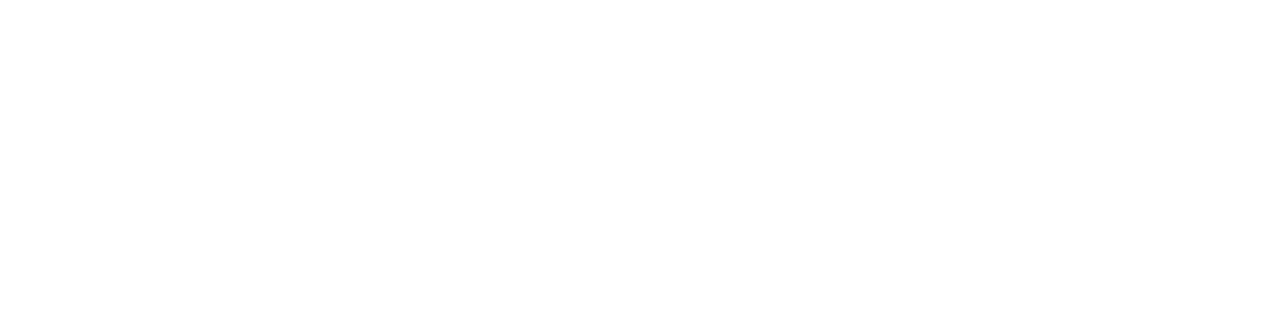
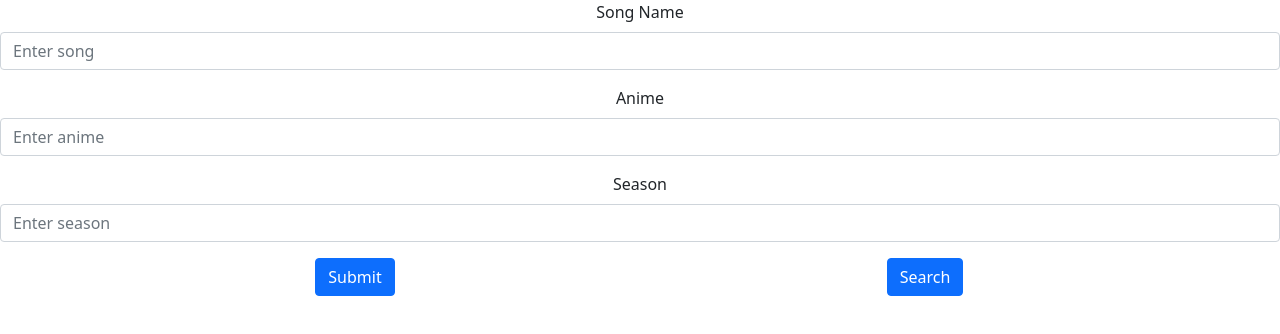
Before and after one commit to davidchen2001/my-anime-database, a React (Create React App) app: page /song-form in a window 1280 px wide. Before the commit this address had no page. Shown: the top 334 px of the page. Built offline with nearby package versions, Linux system fonts and the light colour scheme.

Commit message:
add forms

```diff
--- a/src/App.js
+++ b/src/App.js
@@ -4,6 +4,9 @@
 import {BrowserRouter, Routes, Route} from "react-router-dom";
 
 import Search from './components/Search/Search';
+import AnimeForm from './components/Form/AnimeForm';
+import ActorForm from './components/Form/ActorForm';
+import SongForm from './components/Form/SongForm';
 
 function App() {
   return (
@@ -11,6 +14,9 @@
       <BrowserRouter>
       <Routes>
         <Route path = "/" element = {<Search />} />
+        <Route path = "/anime-form" element = {<AnimeForm/>} />
+        <Route path = "/actor-form" element = {<ActorForm/>} />
+        <Route path = "/song-form" element = {<SongForm/>} />
       </Routes>
       </BrowserRouter>
     </div>
--- a/src/components/Card/ActorCard.js
+++ b/src/components/Card/ActorCard.js
@@ -1,6 +1,6 @@
 import React, {useState} from 'react';
 import axios from 'axios';
-import { Card, Button } from 'react-bootstrap';
+import { Card, Button, Container } from 'react-bootstrap';
 
 const ActorCard = (props) => {
 
@@ -47,6 +47,10 @@
 
             {characters.length > 0 ? <Card.Title>Voiced: </Card.Title> : null}
             {characters}
+
+            <Container>
+                <Button variant="secondary">Edit Info</Button>
+            </Container>
         </Card>
     );
 }
--- a/src/components/Card/AnimeCard.js
+++ b/src/components/Card/AnimeCard.js
@@ -1,6 +1,6 @@
 import React, {useState} from 'react';
 import axios from 'axios';
-import { Card,Button } from 'react-bootstrap';
+import { Card,Button, Container, Row, Col } from 'react-bootstrap';
 
 const AnimeCard = (props) => {
 
@@ -66,6 +66,12 @@
 
             {actors.length > 0 ? <Card.Title>Voice Actors: </Card.Title> : null}
             {actors}
+
+            <Container>
+                <Button variant="secondary">Edit Info</Button>
+            </Container>
+
+
         </Card>
     );
 }
--- a/src/components/Card/SongCard.js
+++ b/src/components/Card/SongCard.js
@@ -1,6 +1,6 @@
 import React, {useState} from 'react';
 import axios from 'axios';
-import { Card, Button } from 'react-bootstrap';
+import { Card, Button, Container } from 'react-bootstrap';
 
 const SongCard = (props) => {
 
@@ -15,6 +15,10 @@
 
             <Card.Text>Anime: {props.anime_title}</Card.Text>
             <Card.Text>Season: {props.season}</Card.Text>
+
+            <Container>
+                <Button variant="secondary">Edit Info</Button>
+            </Container>
         </Card>
     );
 }
--- /dev/null
+++ b/src/components/Form/ActorForm.js
@@ -0,0 +1,43 @@
+import React, {useState} from "react";
+import { Form, Button, Container, Row, Col } from "react-bootstrap";
+import axios from "axios";
+
+const ActorForm = () => {
+
+    const [data, setData] = useState({
+        name: "",
+
+    });
+
+    return (
+        <div>
+           <Form>
+                <Form.Group className="mb-3">
+                    <Form.Label>Actor Name</Form.Label>
+                    <Form.Control placeholder="Enter name" />
+                </Form.Group>
+
+                <Container>
+                    <Row>
+                        <Col xs = {6}>
+                            <Button variant="primary" type="submit">
+                                Submit
+                            </Button>
+                        </Col>
+
+                        <Col xs = {6}>
+
+                            <Button href="/" variant="primary" type="submit">
+                                Search
+                            </Button>
+                        </Col>
+                    </Row>
+                </Container>
+
+            </Form>
+
+        </div>
+    );
+}
+
+export default ActorForm;
--- /dev/null
+++ b/src/components/Form/AnimeForm.js
@@ -0,0 +1,54 @@
+import React, {useState} from "react";
+import { Form, Button, Container, Row, Col } from "react-bootstrap";
+import axios from "axios";
+
+const AnimeForm = () => {
+
+    const [data, setData] = useState({
+        title: "",
+        genre: "",
+        studio: "",
+    });
+
+    return (
+        <div>
+           <Form>
+                <Form.Group className="mb-3">
+                    <Form.Label>Title</Form.Label>
+                    <Form.Control placeholder="Enter title" />
+                </Form.Group>
+
+                <Form.Group className="mb-3" >
+                    <Form.Label>Genre</Form.Label>
+                    <Form.Control placeholder="Enter genre" />
+                </Form.Group>
+
+                <Form.Group className="mb-3">
+                    <Form.Label>Studio</Form.Label>
+                    <Form.Control placeholder="Enter studio" />
+                </Form.Group>
+
+                <Container>
+                    <Row>
+                        <Col xs = {6}>
+                            <Button variant="primary" type="submit">
+                                Submit
+                            </Button>
+                        </Col>
+
+                        <Col xs = {6}>
+
+                            <Button href="/" variant="primary" type="submit">
+                                Search
+                            </Button>
+                        </Col>
+                    </Row>
+                </Container>
+
+            </Form>
+
+        </div>
+    );
+}
+
+export default AnimeForm;
--- /dev/null
+++ b/src/components/Form/SongForm.js
@@ -0,0 +1,54 @@
+import React, {useState} from "react";
+import { Form, Button, Container, Row, Col } from "react-bootstrap";
+import axios from "axios";
+
+const SongForm = () => {
+
+    const [data, setData] = useState({
+        name: "",
+        anime: "",
+        season: ""
+    });
+
+    return (
+        <div>
+           <Form>
+                <Form.Group className="mb-3" >
+                    <Form.Label>Song Name</Form.Label>
+                    <Form.Control placeholder="Enter song" />
+                </Form.Group>
+
+                <Form.Group className="mb-3" >
+                    <Form.Label>Anime </Form.Label>
+                    <Form.Control placeholder="Enter anime" />
+                </Form.Group>
+
+                <Form.Group className="mb-3">
+                    <Form.Label>Season </Form.Label>
+                    <Form.Control placeholder="Enter season" />
+                </Form.Group>
+
+                <Container>
+                    <Row>
+                        <Col xs = {6}>
+                            <Button variant="primary" type="submit">
+                                Submit
+                            </Button>
+                        </Col>
+
+                        <Col xs = {6}>
+
+                            <Button href="/" variant="primary" type="submit">
+                                Search
+                            </Button>
+                        </Col>
+                    </Row>
+                </Container>
+
+            </Form>
+
+        </div>
+    );
+}
+
+export default SongForm;
--- a/src/components/Search/Search.js
+++ b/src/components/Search/Search.js
@@ -10,6 +10,8 @@
     const [data, setData] = useState({
         search: "",
     });
+
+    const [searched, setSearched] = useState("Anime");
 
     const [anime, setAnime] = useState([]);
     const [actor, setActor] = useState([]);
@@ -24,9 +26,11 @@
 
             setActor([]);
             setSong([]);
+            setSearched("Anime");
         })
         .catch(err => {
             console.log(err);
+            setSearched("Anime");
         });
     }
 
@@ -38,9 +42,11 @@
 
             setAnime([]);
             setSong([]);
+            setSearched("Actor");
         })
         .catch(err => {
             console.log(err);
+            setSearched("Actor");
         });
     }
 
@@ -52,10 +58,16 @@
 
             setAnime([]);
             setActor([]);
+            setSearched("Song");
         })
         .catch(err => {
             console.log(err);
+            setSearched("Song");
         });
+    }
+
+    const formPath = () =>{
+        return "/" + searched.toLowerCase() + "-form";
     }
 
     const handleChange = (e) => {
@@ -104,10 +116,21 @@
 
             <Row>
                 <Form>
-                    <Form.Group controlId = "search">
-                        <Form.Control type = "search" onChange = {handleChange}>
-                        </Form.Control>
-                    </Form.Group>
+                    <Container>
+                        <Row>
+                            <Col xs = {9}>
+                                <Form.Group controlId = "search">
+                                    <Form.Control type = "search" onChange = {handleChange}>
+                                    </Form.Control>
+                                </Form.Group>
+                                </Col>
+                            <Col xs = {2}>
+                                <Button variant="dark" href = {formPath()}>
+                                    Add {searched}
+                                </Button>
+                            </Col>
+                        </Row>
+                    </Container>
                 </Form>
             </Row>
 
```
